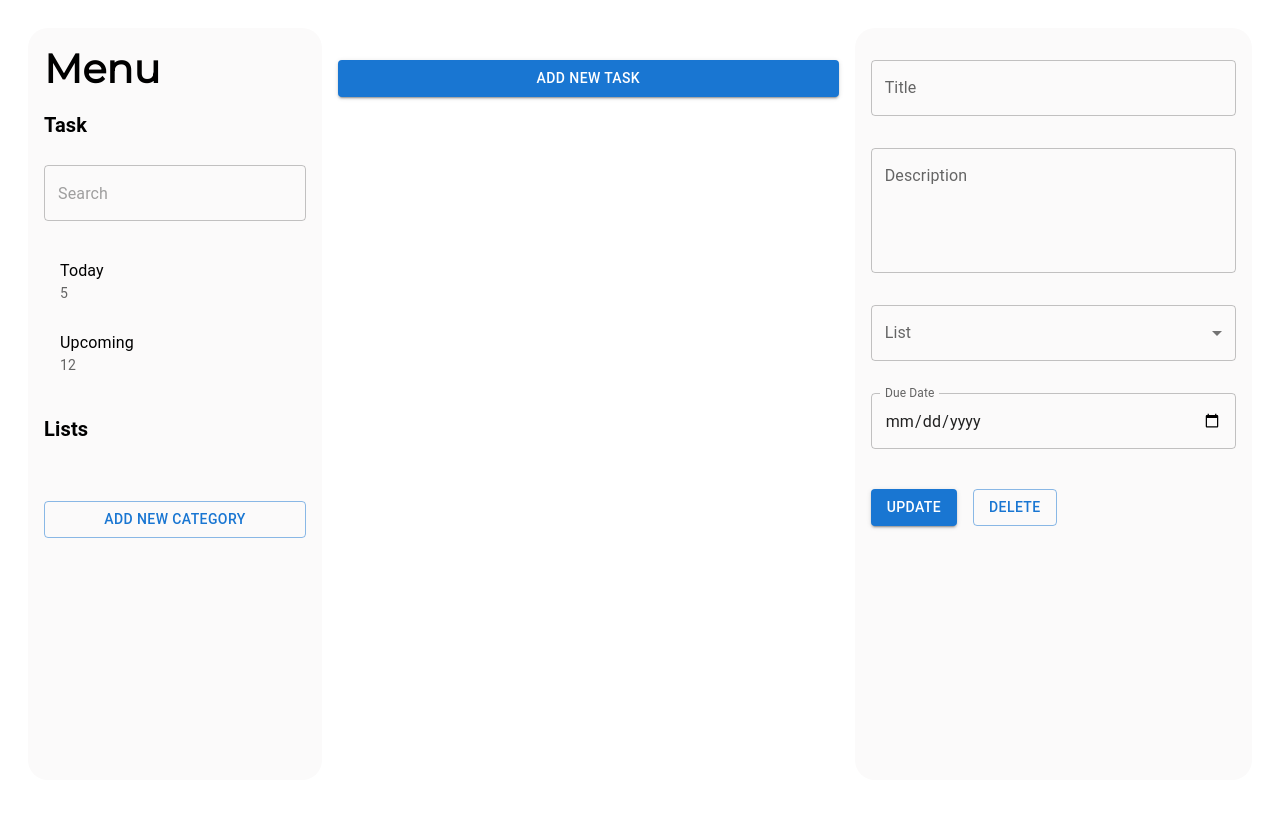
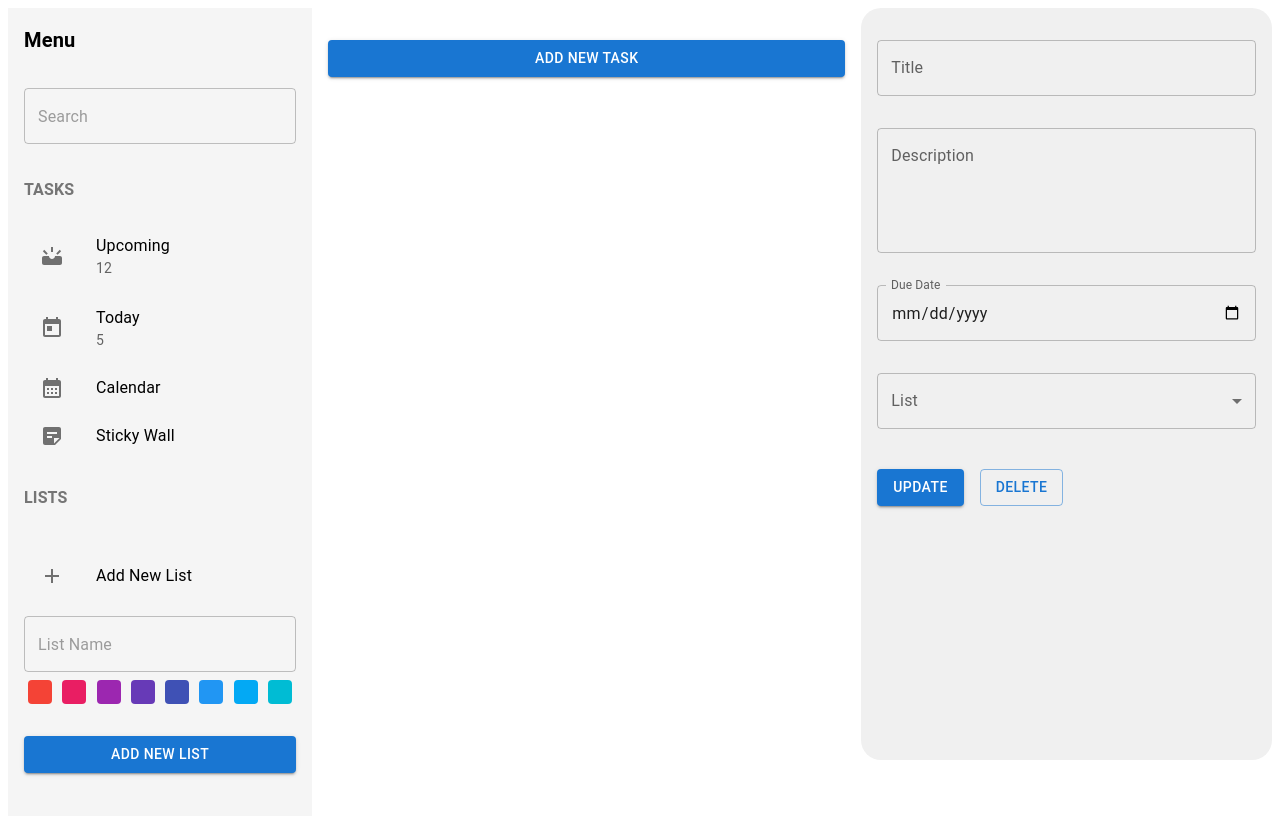
Before and after one commit to NhatLeNguyen/to-do-list-react-ts, a React (Create React App) app: page / in a window 1280 px wide. Shown: the top 816 px of the page. Built offline with nearby package versions, Linux system fonts and the light colour scheme.

Commit message:
back up 1

```diff
--- a/src/App.tsx
+++ b/src/App.tsx
@@ -35,10 +35,10 @@ const App: React.FC = () => {
     );
   };
 
-  const addCategory = (name: string) => {
+  const addCategory = (name: string, color: string) => {
     setCategories([
       ...categories,
-      { id: Date.now().toString(), name, taskCount: 0 },
+      { id: Date.now().toString(), name, taskCount: 0, color },
     ]);
   };
 
--- a/src/components/Sidebar.tsx
+++ b/src/components/Sidebar.tsx
@@ -1,33 +1,53 @@
-import React from "react";
+import React, { useState } from "react";
 import {
   List,
   ListItem,
+  ListItemIcon,
   ListItemText,
-  Button,
   TextField,
   Typography,
+  Button,
 } from "@mui/material";
 import { Category } from "./types";
 import "../styles/_sidebar.scss";
+import UpcomingIcon from "@mui/icons-material/Upcoming";
+import TodayIcon from "@mui/icons-material/Today";
+import CalendarMonthIcon from "@mui/icons-material/CalendarMonth";
+import StickyNote2Icon from "@mui/icons-material/StickyNote2";
+import AddIcon from "@mui/icons-material/Add";
+import FiberManualRecordIcon from "@mui/icons-material/FiberManualRecord";
 
 interface SidebarProps {
   categories: Category[];
-  addCategory: (name: string) => void;
+  addCategory: (name: string, color: string) => void;
 }
 
 const Sidebar = ({ categories, addCategory }: SidebarProps) => {
+  const [newListName, setNewListName] = useState("");
+  const [selectedColor, setSelectedColor] = useState("#1976d2");
+
   const handleAddCategory = () => {
-    const categoryName = prompt("Enter new category name:");
-    if (categoryName) {
-      addCategory(categoryName);
+    if (newListName) {
+      addCategory(newListName, selectedColor);
+      setNewListName("");
     }
   };
 
+  const colors = [
+    "#f44336",
+    "#e91e63",
+    "#9c27b0",
+    "#673ab7",
+    "#3f51b5",
+    "#2196f3",
+    "#03a9f4",
+    "#00bcd4",
+  ];
+
   return (
     <div className="sidebar">
-      <div className="menu">Menu</div>
-      <Typography variant="h6" className="list-header">
-        Task
+      <Typography variant="h6" className="menu-header">
+        Menu
       </Typography>
       <TextField
         className="search-field"
@@ -35,20 +55,44 @@ const Sidebar = ({ categories, addCategory }: SidebarProps) => {
         placeholder="Search"
         margin="normal"
       />
+      <Typography variant="subtitle1" className="list-header">
+        TASKS
+      </Typography>
       <List>
-        <ListItem>
+        <ListItem button>
+          <ListItemIcon>
+            <UpcomingIcon />
+          </ListItemIcon>
+          <ListItemText primary="Upcoming" secondary="12" />
+        </ListItem>
+        <ListItem button>
+          <ListItemIcon>
+            <TodayIcon />
+          </ListItemIcon>
           <ListItemText primary="Today" secondary="5" />
         </ListItem>
-        <ListItem>
-          <ListItemText primary="Upcoming" secondary="12" />
+        <ListItem button>
+          <ListItemIcon>
+            <CalendarMonthIcon />
+          </ListItemIcon>
+          <ListItemText primary="Calendar" />
+        </ListItem>
+        <ListItem button>
+          <ListItemIcon>
+            <StickyNote2Icon />
+          </ListItemIcon>
+          <ListItemText primary="Sticky Wall" />
         </ListItem>
       </List>
-      <Typography variant="h6" className="list-header">
-        Lists
+      <Typography variant="subtitle1" className="list-header">
+        LISTS
       </Typography>
       <List className="category-list">
         {categories.map((category) => (
-          <ListItem key={category.id}>
+          <ListItem button key={category.id}>
+            <ListItemIcon>
+              <FiberManualRecordIcon style={{ color: category.color }} />
+            </ListItemIcon>
             <ListItemText
               primary={category.name}
               secondary={category.taskCount}
@@ -56,13 +100,43 @@ const Sidebar = ({ categories, addCategory }: SidebarProps) => {
           </ListItem>
         ))}
       </List>
+      <ListItem>
+        <ListItemIcon>
+          <AddIcon />
+        </ListItemIcon>
+        <ListItemText primary="Add New List" />
+      </ListItem>
+      <TextField
+        className="new-list-field"
+        fullWidth
+        placeholder="List Name"
+        value={newListName}
+        onChange={(e) => setNewListName(e.target.value)}
+        margin="normal"
+      />
+      <div className="color-picker">
+        {colors.map((color) => (
+          <Button
+            key={color}
+            style={{
+              backgroundColor: color,
+              minWidth: "24px",
+              width: "24px",
+              height: "24px",
+              margin: "0 4px",
+            }}
+            onClick={() => setSelectedColor(color)}
+          />
+        ))}
+      </div>
       <Button
         className="add-category-btn"
         fullWidth
-        variant="outlined"
+        variant="contained"
         onClick={handleAddCategory}
+        style={{ backgroundColor: selectedColor }}
       >
-        Add New Category
+        Add New List
       </Button>
     </div>
   );
--- a/src/components/TaskDetail.tsx
+++ b/src/components/TaskDetail.tsx
@@ -76,8 +76,19 @@ const TaskDetail = ({
       />
       <TextField
         className="form-field"
+        fullWidth
+        label="Due Date"
+        name="dueDate"
+        type="date"
+        value={task.dueDate}
+        onChange={handleChange}
+        margin="normal"
+        InputLabelProps={{ shrink: true }}
+      />
+      <TextField
+        className="form-field"
+        fullWidth
         select
-        fullWidth
         label="List"
         name="list"
         value={task.list}
@@ -90,18 +101,6 @@ const TaskDetail = ({
           </MenuItem>
         ))}
       </TextField>
-      <TextField
-        className="form-field"
-        fullWidth
-        label="Due Date"
-        name="dueDate"
-        type="date"
-        value={task.dueDate}
-        onChange={handleChange}
-        margin="normal"
-        InputLabelProps={{ shrink: true }}
-      />
-
       <Box className="action-buttons">
         <Button className="submit-btn" type="submit" variant="contained">
           {(task.id = "Update")}
--- a/src/components/types.ts
+++ b/src/components/types.ts
@@ -11,4 +11,5 @@ export type Category = {
   id: string;
   name: string;
   taskCount: number;
+  color: string;
 };
--- a/src/styles/_app.scss
+++ b/src/styles/_app.scss
@@ -3,6 +3,5 @@ html {
   font-family: "Montserrat";
 }
 .App {
-  text-align: center;
-  padding: 20px;
+  padding: 0;
 }
--- a/src/styles/_sidebar.scss
+++ b/src/styles/_sidebar.scss
@@ -1,20 +1,21 @@
 .sidebar {
   padding: 16px;
-  background-color: #fbfafa;
-  border-radius: 20px;
-  height: 90vh;
-  .menu {
-    text-align: left;
-    font-size: 40px;
+  background-color: #f5f5f5;
+  height: 100vh;
+  overflow-y: auto;
+
+  .menu-header {
     font-weight: bold;
+    margin-bottom: 16px;
   }
+
   .search-field {
     margin-bottom: 16px;
   }
 
   .list-header {
-    text-align: left;
     font-weight: bold;
+    color: #757575;
     margin-top: 16px;
     margin-bottom: 8px;
   }
@@ -23,6 +24,16 @@
     margin-bottom: 16px;
   }
 
+  .new-list-field {
+    margin-top: 16px;
+  }
+
+  .color-picker {
+    display: flex;
+    justify-content: space-between;
+    margin-bottom: 16px;
+  }
+
   .add-category-btn {
     margin-top: 16px;
   }
--- a/src/styles/_taskDetail.scss
+++ b/src/styles/_taskDetail.scss
@@ -1,6 +1,6 @@
 .task-detail {
   padding: 16px;
-  background-color: #fbfafa;
+  background-color: #f0f0f0;
   border-radius: 20px;
   height: 90vh;
   .form-field {
```
Also changed, not shown: 1 other file (tests, documents, lock files or other folders).
